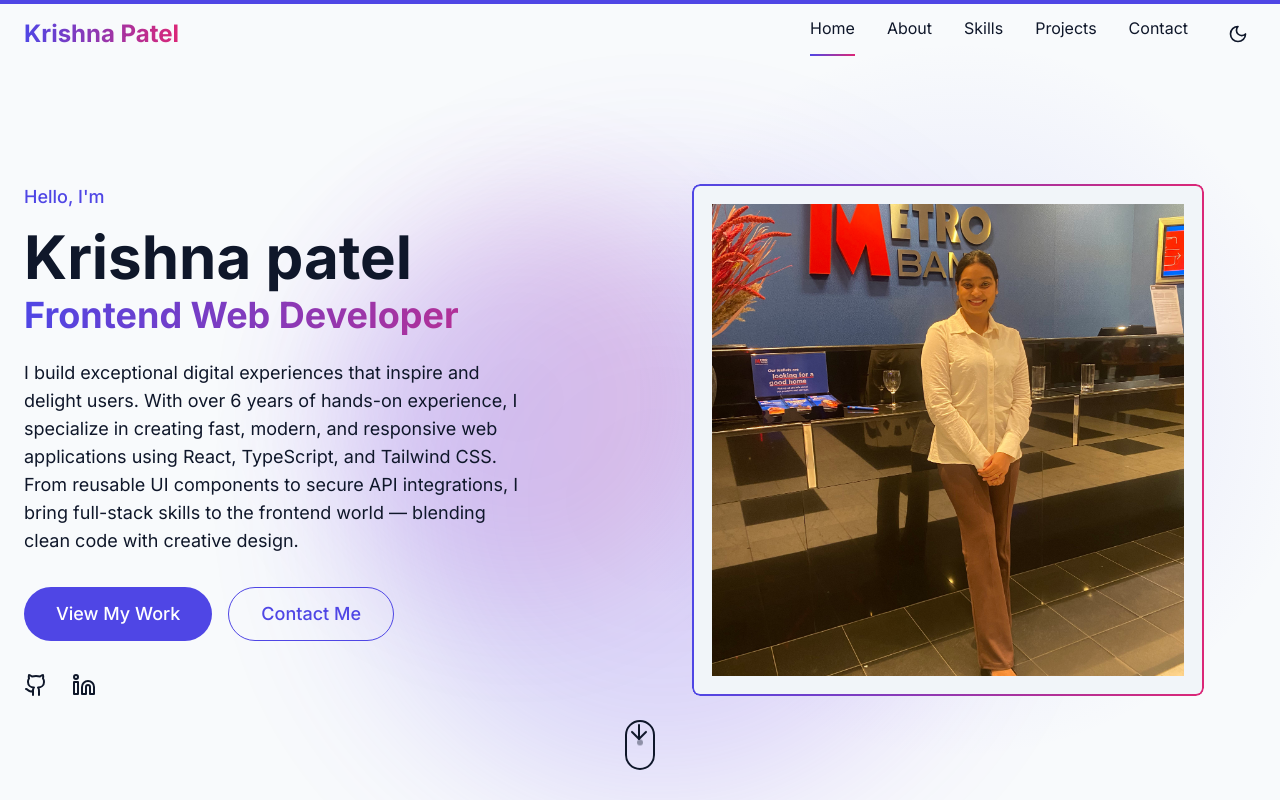
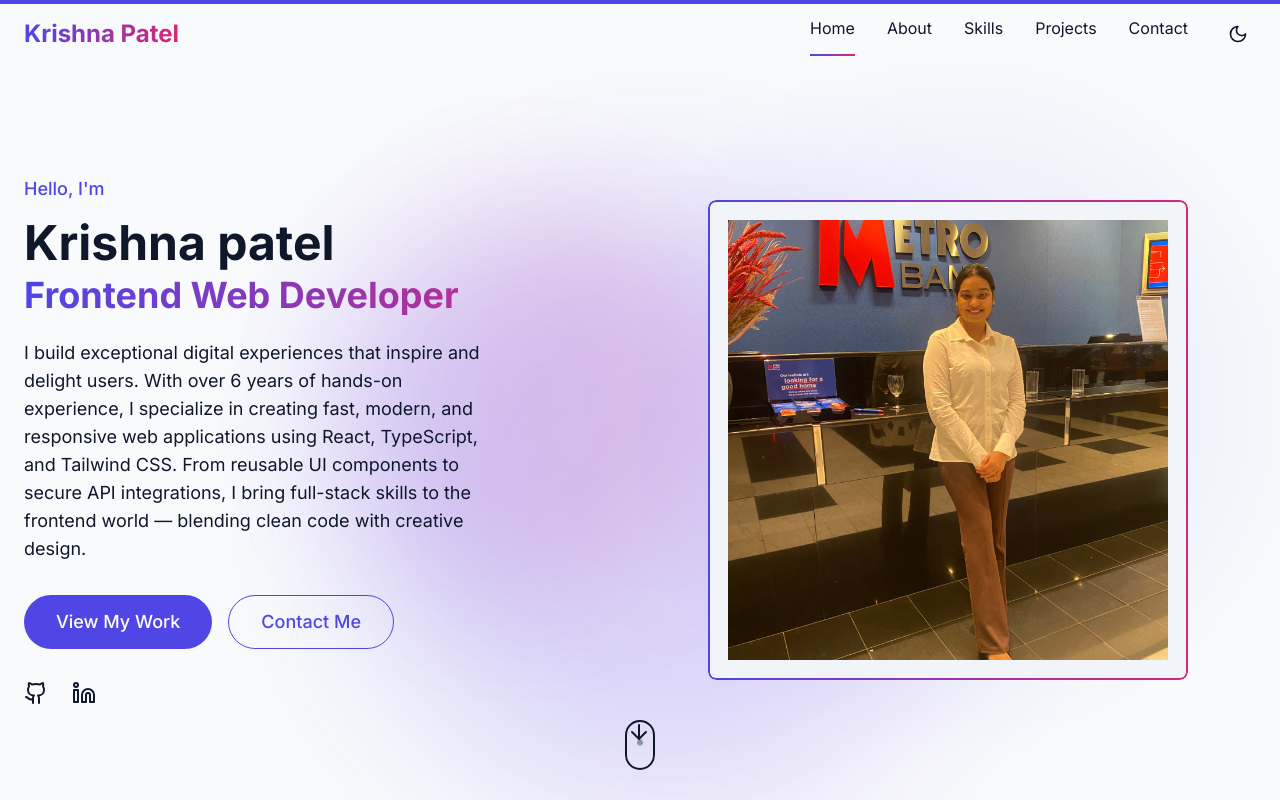
Before and after one commit to KrishnaScripts/krishnascripts.github.io, a React (Vite) app: page / in a window 1280 px wide. Shown: the top 800 px of the page. Built offline with nearby package versions, Linux system fonts and the light colour scheme.

Commit message:
design chnages and name chnages

```diff
--- a/src/components/Footer.tsx
+++ b/src/components/Footer.tsx
@@ -30,7 +30,7 @@ export const Footer: React.FC = () => {
               whileHover={{ scale: 1.05 }}
               whileTap={{ scale: 0.95 }}
             >
-              Krishna
+              Krishna Patel
             </motion.a>
             <p className="opacity-80 mb-6 max-w-md">
               A creative developer focused on building exceptional digital
--- a/src/components/Hero.tsx
+++ b/src/components/Hero.tsx
@@ -73,7 +73,7 @@ export const Hero: React.FC = () => {
             </motion.p>
 
             <motion.h1
-              className="text-4xl md:text-6xl font-bold mb-6"
+              className="text-4xl md:text-5xl font-bold mb-6"
               variants={fadeInUp}
             >
               Krishna patel
--- a/src/index.css
+++ b/src/index.css
@@ -217,3 +217,6 @@ body {
 .h-5 {
   height: 5.25rem;
 }
+.max-w-lg {
+  max-width: 30rem;
+}
```
Also changed, not shown: 9 other files (tests, documents, lock files or other folders).
